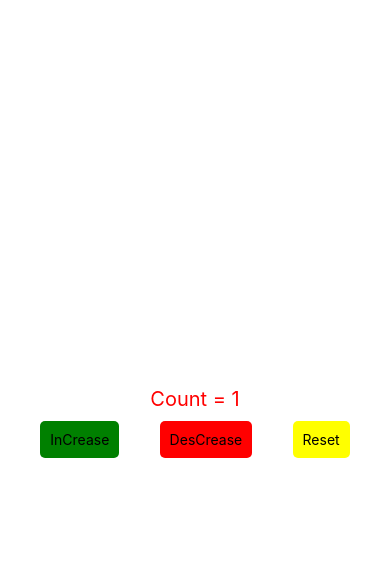
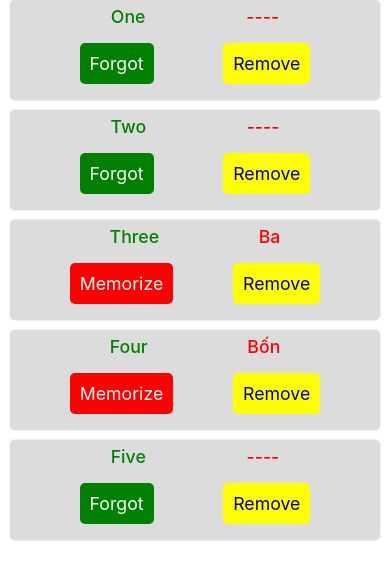
Before and after one commit to phamtanphat/Reactnative01032021, a React Native app: screen / in a window 390 px wide. Shown: the top 580 px of the page. Built offline with nearby package versions, Linux system fonts and the light colour scheme.

Commit message:
toggle word

```diff
--- a/App.js
+++ b/App.js
@@ -9,7 +9,7 @@
   render() {
     return (
       <SafeAreaView style={{flex : 1}}>
-        <Box/>
+        <MainScreen/>
       </SafeAreaView>
     );
   }
--- a/src/components/Box.js
+++ b/src/components/Box.js
@@ -28,7 +28,7 @@
         </Text>
         <View style={{flexDirection: 'row', justifyContent: 'space-evenly'}}>
           <TouchableOpacity
-            onPress={() => this.increase()}
+            onPress={this.increase}
             style={{padding: 10, backgroundColor: 'green', borderRadius: 5}}>
             <Text>InCrease</Text>
           </TouchableOpacity>
@@ -48,7 +48,4 @@
       </View>
     );
   }
-  componentDidMount() {
-    this.setState({count: 1});
-  }
 }
--- a/src/screens/MainScreen.js
+++ b/src/screens/MainScreen.js
@@ -8,24 +8,37 @@
 
 export default class MainScreen extends Component {
 
+    constructor(props){
+        super(props);
+        this.state = {
+            words: [
+                { id: 1, en: 'One', vn: 'Một', isMemorized: true },
+                { id: 2, en: 'Two', vn: 'Hai', isMemorized: true },
+                { id: 3, en: 'Three', vn: 'Ba', isMemorized: false },
+                { id: 4, en: 'Four', vn: 'Bốn', isMemorized: false },
+                { id: 5, en: 'Five', vn: 'Năm', isMemorized: true },
+            ],
+        };
+    }
+
+    toggleWord = (word) => {
+        const newWords = this.state.words.map(item => {
+            if (item.id === word.id) {
+                return { ...item, isMemorized: !item.isMemorized };
+            }
+            return item;
+        });
+        this.setState({ words: newWords });
+    }
+
     render() {
-
-        const word = [
-            { id: 1, en: "One", vn: "Một", isMemorized: true },
-            { id: 2, en: "Two", vn: "Hai", isMemorized: true },
-            { id: 3, en: "Three", vn: "Ba", isMemorized: false },
-            { id: 4, en: "Four", vn: "Bốn", isMemorized: false },
-            { id: 5, en: "Five", vn: "Năm", isMemorized: true },
-        ];
-
-
         return (
             <SafeAreaView style={{
                 flex: 1,
                 flexDirection: 'column',
             }}>
                 {
-                    word.map(word => {
+                    this.state.words.map(word => {
                         return (
                             <View key={word.id}>
                                 <View style={styles.groupWord}>
@@ -37,6 +50,7 @@
                                     </View>
                                     <View style={styles.groupHorizontal}>
                                         <TouchableOpacity
+                                            onPress={() => this.toggleWord(word)}
                                             style={{
                                                 ...styles.buttonMemorize,
                                                 backgroundColor: word.isMemorized ? 'green' : 'red',
```
